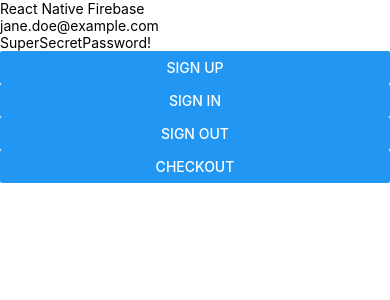
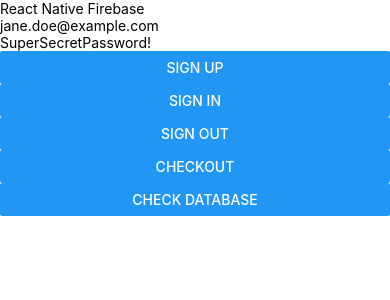
Before and after one commit to shd-mn/codetalks, a React Native app: screen / in a window 390 px wide. Shown: the top 300 px of the page. Built offline with nearby package versions, Linux system fonts and the light colour scheme.

Commit message:
feat: used firebase realtime database

```diff
--- a/App.tsx
+++ b/App.tsx
@@ -5,6 +5,7 @@
 import React, {useState} from 'react';
 import {Button, SafeAreaView, Text, TextInput} from 'react-native';
 import auth from '@react-native-firebase/auth';
+import {firebase} from '@react-native-firebase/database';
 
 function App(): JSX.Element {
   const [email, setEmail] = useState('jane.doe@example.com');
@@ -52,6 +53,19 @@
     console.log('currentUser', user);
   };
 
+  const checkDB = () => {
+    const reference = firebase
+      .app()
+      .database(
+        'https://mobile-test-project-585df-default-rtdb.europe-west1.firebasedatabase.app/',
+      )
+      .ref('blogs');
+
+    reference.once('value').then(snapshot => {
+      console.log(snapshot.val());
+    });
+  };
+
   return (
     <SafeAreaView>
       <Text>React Native Firebase</Text>
@@ -71,6 +85,8 @@
       <Button title="sign out" onPress={signOut} />
       <Button title="checkOut" onPress={checkOut} />
 
+      <Button title="check database" onPress={checkDB} />
+
       <Text>{result}</Text>
     </SafeAreaView>
   );
--- a/package.json
+++ b/package.json
@@ -12,6 +12,7 @@
   "dependencies": {
     "@react-native-firebase/app": "^18.6.2",
     "@react-native-firebase/auth": "^18.6.2",
+    "@react-native-firebase/database": "^18.7.1",
     "react": "18.2.0",
     "react-native": "0.72.7"
   },
```
Also changed, not shown: 1 other file (tests, documents, lock files or other folders).
